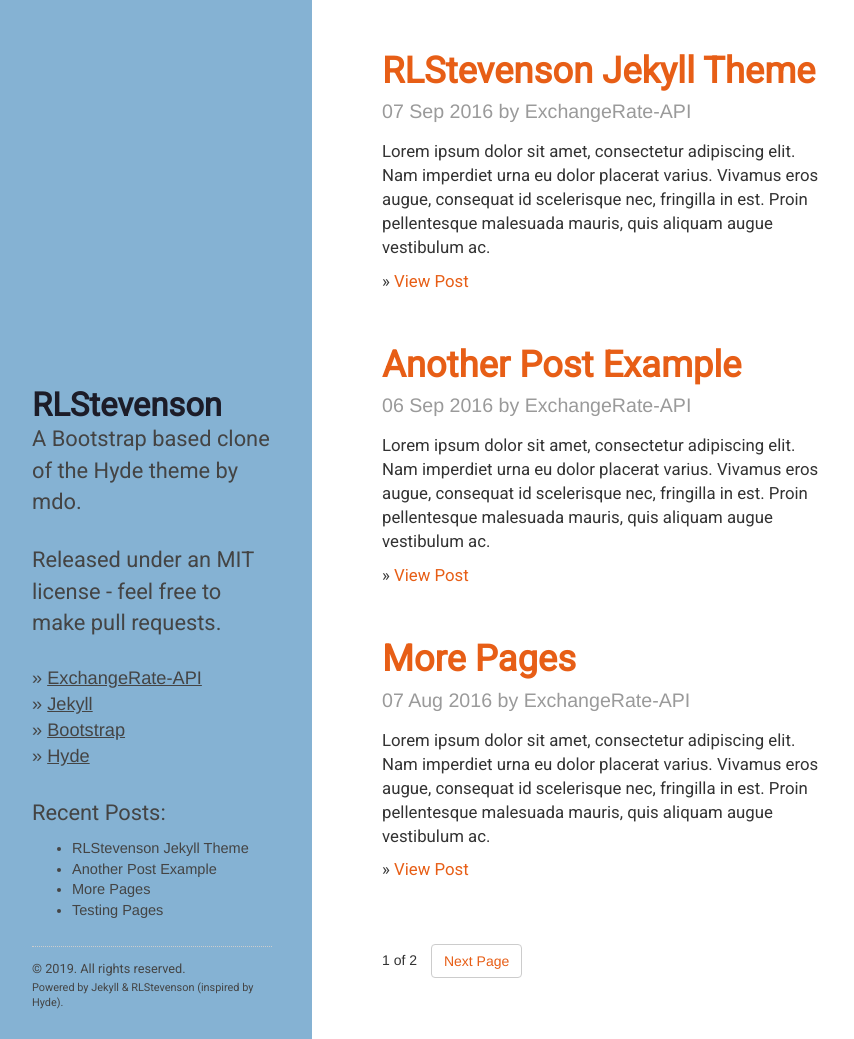
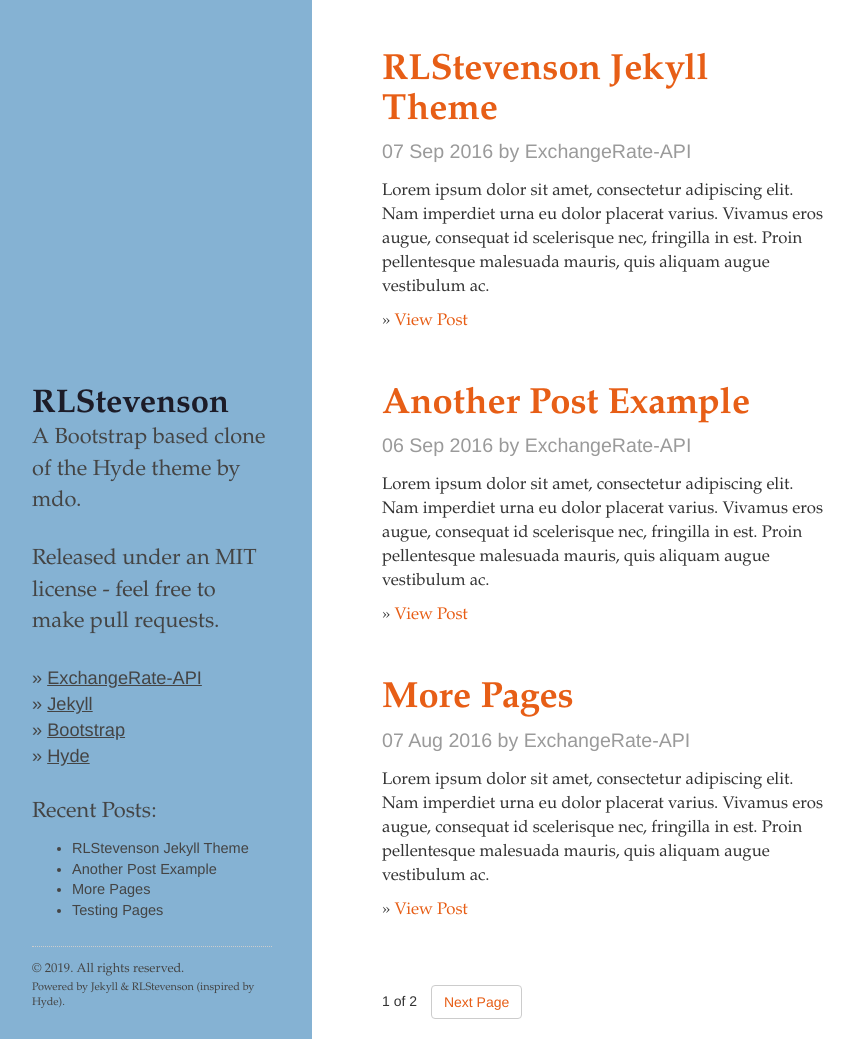
Before and after one commit to dylankarlsson/beyondvenice, a Jekyll site: the page built from index.html, in a window 1280 px wide and 1039 px high. Shown: the whole window, without its empty margins (8-862 px from the left). Built offline with Jekyll 4.4.1, drawn with Linux system fonts in a browser that asks for light colours; the list of posts is cut into pages by our own code.

Commit message:
Update rlstevenson.scss

```diff
--- a/_sass/rlstevenson.scss
+++ b/_sass/rlstevenson.scss
@@ -26,10 +26,10 @@
 	height: 100%
 }
 h1, h2, h3, h4 {
-	font-family: Roboto, sans-serif;
+	font-family: Palatino Linotype, serif;
 }
 p {
-	font-family: Roboto, sans-serif;
+	font-family: Palatino Linotype, serif;
 	font-size: 1.2em;
 }
 
@@ -182,11 +182,11 @@
 
 /* YOUR SCHEME HERE */
 /*.scheme-custom .sidebar {
-	background-color: #85B2D3;
+	background-color: #FAF0E6;
 	color: #444;
 }
 .scheme-custom .sidebar h1 {
-	color: #1C1C28;
+	color: #862d5;
 }
 .scheme-custom .sidebar a {
 	color: #444;
```
